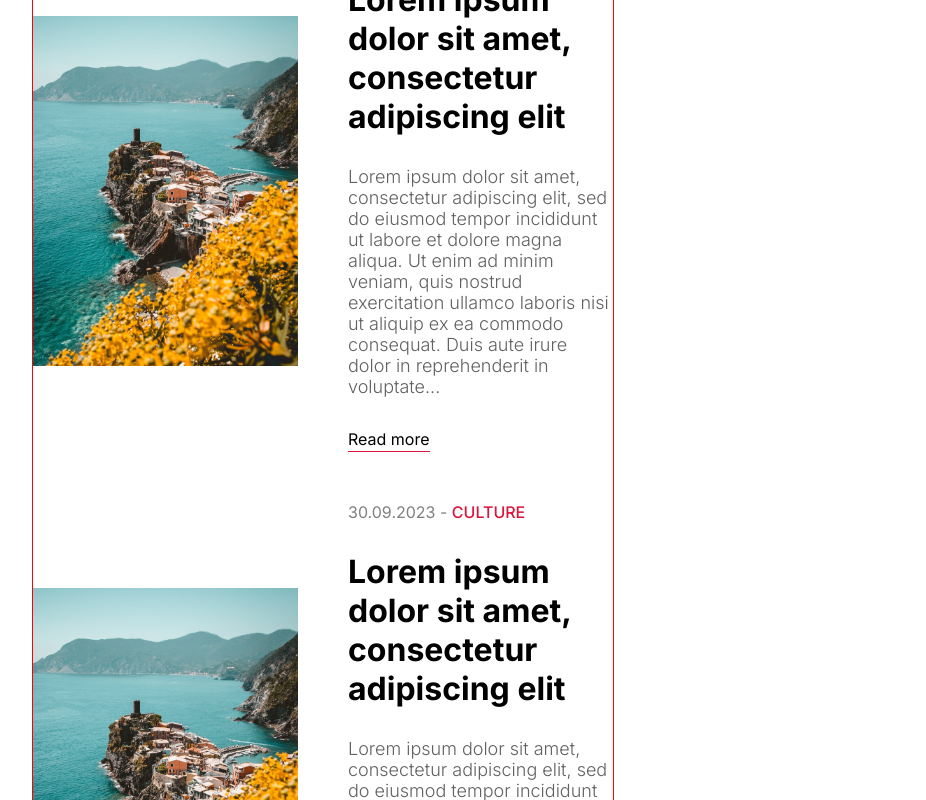
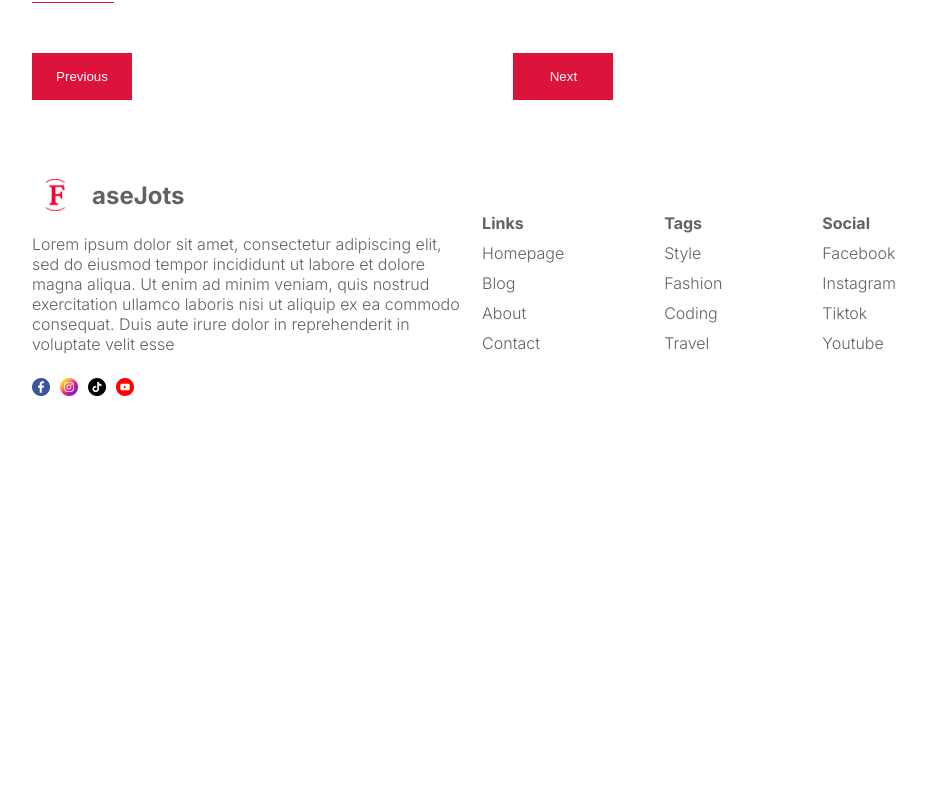
Before and after one commit to Ase020/ase-blog-app, a Next.js app: page / in a window 1280 px wide. Shown: the part 3176-3976 px from the top of the page, without its empty margins (176-1102 px from the left). After the commit the page ends 3592 px from the top, so only its background shows below. Built offline with nearby package versions, Linux system fonts and the light colour scheme.

Commit message:
footer section build

```diff
--- a/src/components/card/card.module.css
+++ b/src/components/card/card.module.css
@@ -43,3 +43,9 @@
   width: max-content;
   padding: 2px 0;
 }
+
+@media screen and (max-width: 1280px) {
+  .imgContainer {
+    display: none;
+  }
+}
--- a/src/components/cardList/cardList.module.css
+++ b/src/components/cardList/cardList.module.css
@@ -1,6 +1,5 @@
 .container {
   flex: 5;
-  border: 1px solid red;
 }
 
 .title {
--- a/src/components/footer/Footer.jsx
+++ b/src/components/footer/Footer.jsx
@@ -1,7 +1,64 @@
+import Image from "next/image";
 import styles from "./footer.module.css";
+import Link from "next/link";
 
 const Footer = () => {
-  return <div className={styles.container}>Footer</div>;
+  return (
+    <div className={styles.container}>
+      <div className={styles.info}>
+        <div className={styles.logo}>
+          <Image
+            src="/logo.png"
+            alt="logo"
+            width={50}
+            height={50}
+            className={styles.imgLogo}
+          />
+          <h1 className={styles.logoTitle}>aseJots</h1>
+        </div>
+
+        <p className={styles.logoDesc}>
+          Lorem ipsum dolor sit amet, consectetur adipiscing elit, sed do
+          eiusmod tempor incididunt ut labore et dolore magna aliqua. Ut enim ad
+          minim veniam, quis nostrud exercitation ullamco laboris nisi ut
+          aliquip ex ea commodo consequat. Duis aute irure dolor in
+          reprehenderit in voluptate velit esse
+        </p>
+
+        <div className={styles.icons}>
+          <Image src="/facebook.png" alt="facebook" width={18} height={18} />
+          <Image src="/instagram.png" alt="instagram" width={18} height={18} />
+          <Image src="/tiktok.png" alt="tiktok" width={18} height={18} />
+          <Image src="/youtube.png" alt="youtube" width={18} height={18} />
+        </div>
+      </div>
+
+      {/* Footer links */}
+      <div className={styles.links}>
+        <div className={styles.list}>
+          <span className={styles.listTitle}>Links</span>
+          <Link href="/">Homepage</Link>
+          <Link href="/">Blog</Link>
+          <Link href="/">About</Link>
+          <Link href="/">Contact</Link>
+        </div>
+        <div className={styles.list}>
+          <span className={styles.listTitle}>Tags</span>
+          <Link href="/">Style</Link>
+          <Link href="/">Fashion</Link>
+          <Link href="/">Coding</Link>
+          <Link href="/">Travel</Link>
+        </div>
+        <div className={styles.list}>
+          <span className={styles.listTitle}>Social</span>
+          <Link href="/">Facebook</Link>
+          <Link href="/">Instagram</Link>
+          <Link href="/">Tiktok</Link>
+          <Link href="/">Youtube</Link>
+        </div>
+      </div>
+    </div>
+  );
 };
 
 export default Footer;
--- a/src/components/footer/footer.module.css
+++ b/src/components/footer/footer.module.css
@@ -0,0 +1,82 @@
+.container {
+  margin-top: 50px;
+  padding: 20px 0;
+  display: flex;
+  justify-content: space-between;
+  align-items: center;
+  color: var(--softTextColor);
+}
+
+.info {
+  flex: 1;
+  display: flex;
+  flex-direction: column;
+  gap: 14px;
+}
+
+.logo {
+  display: flex;
+  align-items: center;
+  gap: 10px;
+}
+
+.imgLogo {
+  object-fit: contain;
+  border-radius: 50%;
+}
+
+.logoTitle {
+  font-size: 24px;
+}
+
+.logoDesc {
+  font-weight: 300;
+}
+
+.icons {
+  margin-top: 10px;
+  display: flex;
+  align-items: center;
+  gap: 10px;
+}
+
+.links {
+  flex: 1;
+  display: flex;
+  justify-content: flex-end;
+  gap: 100px;
+}
+
+.list {
+  display: flex;
+  flex-direction: column;
+  gap: 10px;
+  font-weight: 300;
+}
+
+.listTitle {
+  font-weight: bold;
+}
+
+@media screen and (max-width: 1024px) {
+  .links {
+    gap: 50px;
+  }
+}
+
+@media screen and (max-width: 768px) {
+  .container {
+    flex-direction: column;
+  }
+
+  .links {
+    justify-content: space-between;
+    width: 100%;
+  }
+}
+
+@media screen and (max-width: 640px) {
+  .links {
+    font-size: 14px;
+  }
+}
--- a/src/components/menu/menu.module.css
+++ b/src/components/menu/menu.module.css
@@ -12,3 +12,9 @@
 .title {
   font-size: 28px;
 }
+
+@media screen and (max-width: 1024px) {
+  .container {
+    display: none;
+  }
+}
```
Also changed, not shown: public/logo.png.
